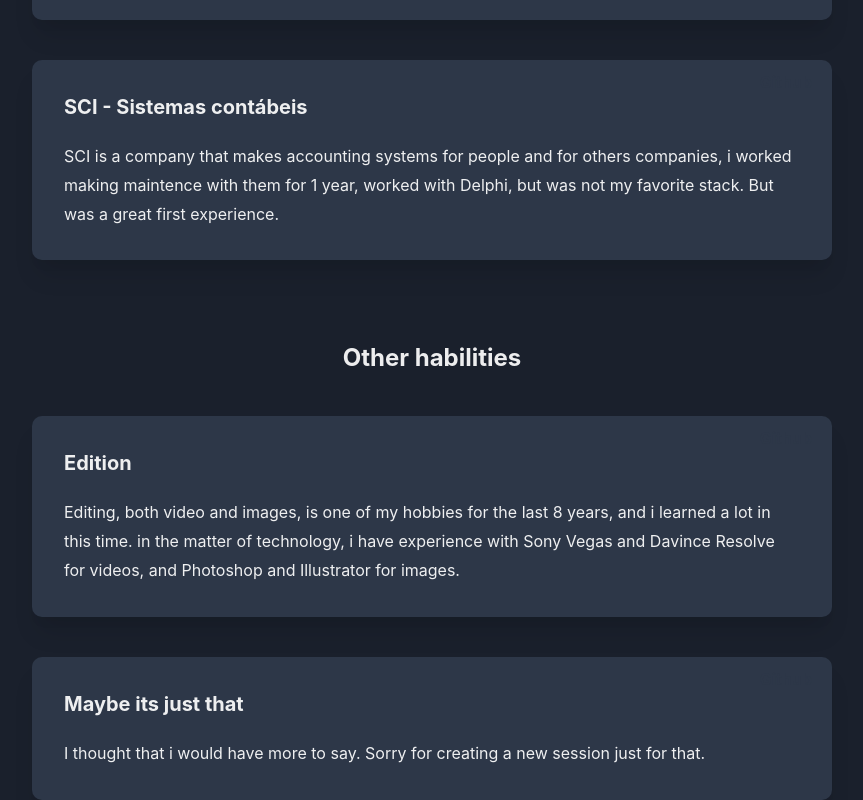
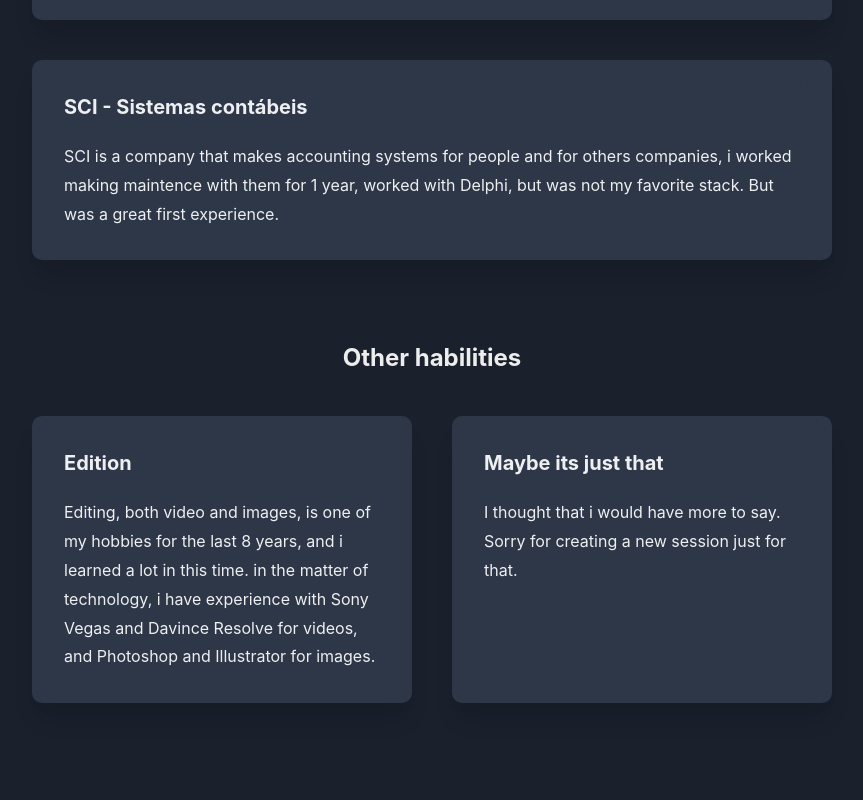
Before and after one commit to gregori-sabel/portfolio, a Next.js app: page / in a window 1280 px wide. Shown: the part 1116-1916 px from the top of the page, without its empty margins (208-1071 px from the left). Built offline with nearby package versions, Linux system fonts and the light colour scheme.

Commit message:
link and deisg

```diff
--- a/src/pages/index.tsx
+++ b/src/pages/index.tsx
@@ -1,5 +1,5 @@
 import React from 'react'
-import { Text, Flex, Box, useColorModeValue} from '@chakra-ui/react'
+import { Text, Flex, Box, useColorModeValue, Link} from '@chakra-ui/react'
 import { LoremIpsum } from "lorem-ipsum";
 import { Block } from '../components/Block';
 import { CheckTheme } from '../components/CheckTheme';
@@ -33,7 +33,11 @@ export function Home () {
               Projects
             </Text>
             { content.projects.map( project => (
-              <Block key={project.title} title={project.title} text={project.text}/>
+              <Box key={project.title}>
+                <a href={project.github} target="_blank" rel="noreferrer">
+                    <Block  title={project.title} text={project.text} />
+                </a>
+              </Box>
             ))}
           </Flex>
 
@@ -46,13 +50,15 @@ export function Home () {
             ))}
           </Flex>
 
-          <Flex flexDir='column' align='center' >
+          <Flex flexDir='column' align='center' mb='80px'>
             <Text fontSize='2xl' fontWeight='bold' mt='80px'>
               Other habilities
             </Text>
-            { content.habilities.map( habilities => (
-              <Block key={habilities.title} title={habilities.title} text={habilities.text}/>
-            ))}
+            <Flex gap='40px'>
+              { content.habilities.map( habilities => (
+                <Block key={habilities.title} title={habilities.title} text={habilities.text}/>
+              ))}
+            </Flex>
           </Flex>
 
         </Flex>
```
